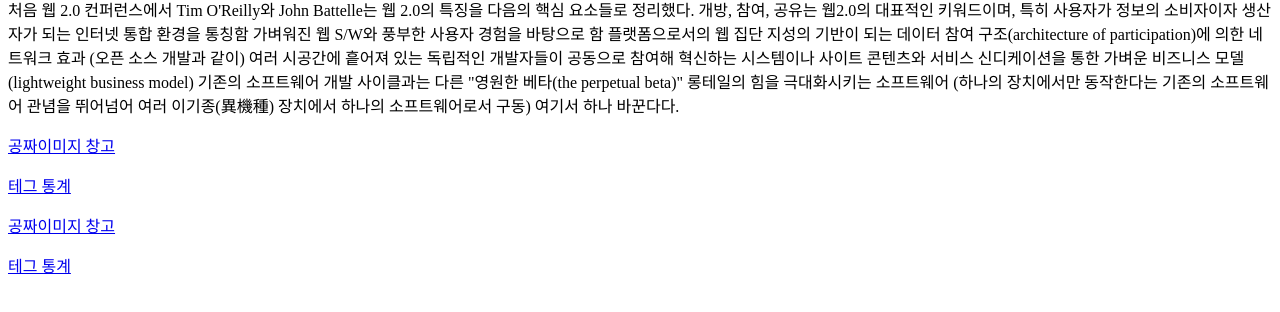
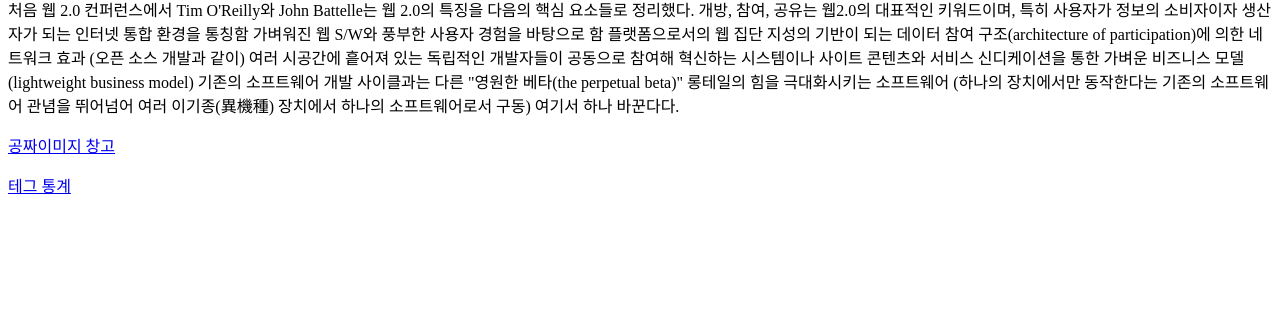
Before and after one commit to 67semo/web1, a plain HTML site: page index.html in a window 1280 px wide. Shown: the part 196-508 px from the top of the page. Drawn offline with Linux system fonts and the light colour scheme.

Commit message:
Update index.html
중복제거

```diff
--- a/index.html
+++ b/index.html
@@ -28,9 +28,6 @@
 
   <p><a href="https://unsplash.com">공짜이미지 창고</a></p>
   <p><a href="https://www.advancedwebranking.com/html">테그 통계</a></p>
-  <p><a href="https://unsplash.com">공짜이미지 창고</a></p>
-  <p><a href="https://www.advancedwebranking.com/html">테그 통계</a></p>
-
 
   </body>
 </html>
```
